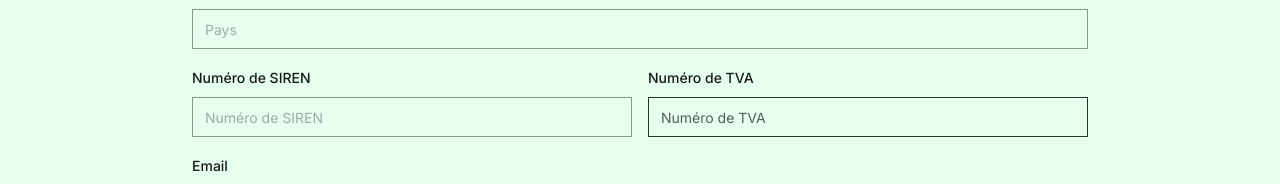
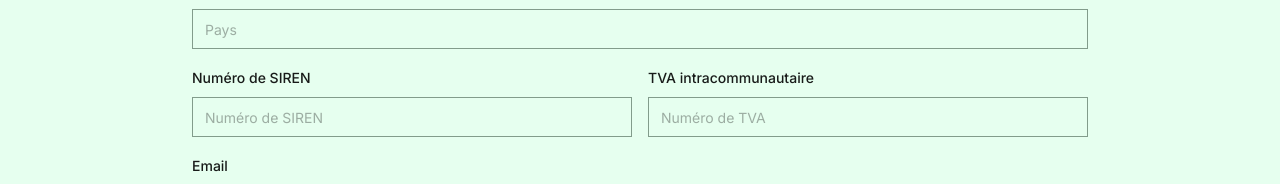
Before and after one commit to ZenBillingApp/ZenBilling_Frontend, a Next.js app: page /company-signup in a window 1280 px wide. Shown: the part 583-767 px from the top of the page. Built offline with nearby package versions, Linux system fonts and the light colour scheme; no server answers; what tailwindcss-debug-screens would draw is missing.

Commit message:
add generator tva number

```diff
--- a/src/app/(auth)/company-signup/page.tsx
+++ b/src/app/(auth)/company-signup/page.tsx
@@ -94,6 +94,12 @@ export default function CompanySignupPage() {
       setValue(
         "category",
         companyData.etablissement.unite_legale.categorie_entreprise
+      );
+      setValue(
+        "vat_number",
+        `FR${(12 + 3 * (companyData.etablissement.siren % 97)) % 97}${
+          companyData.etablissement.siren
+        }`
       );
 
       toast({
@@ -275,11 +281,12 @@ export default function CompanySignupPage() {
             </div>
 
             <div className="space-y-2">
-              <Label htmlFor="vat_number">Numéro de TVA</Label>
+              <Label htmlFor="vat_number">TVA intracommunautaire</Label>
               <Input
                 {...register("vat_number", {
                   required: "Le numéro de TVA est requis",
                 })}
+                disabled={true}
                 placeholder="Numéro de TVA"
               />
               {errors.vat_number && (
```
